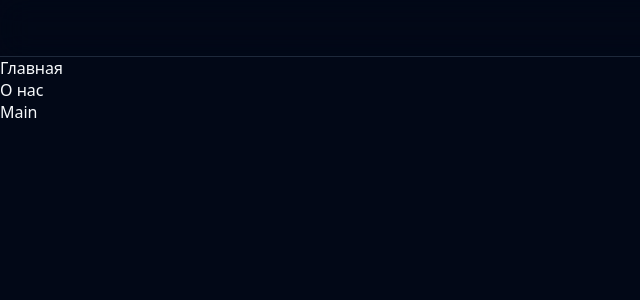
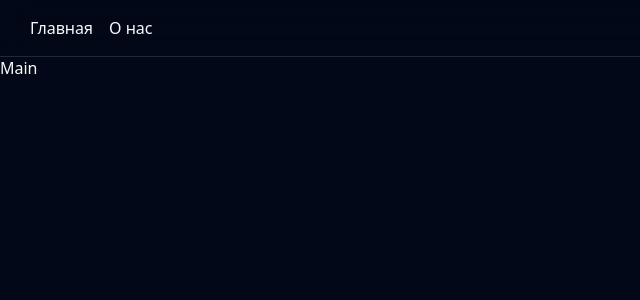
Before and after one commit to StasKolko/druzya, a React app: page / in a window 1280 px wide. Shown: the top 300 px of the page, without its empty margins (0-640 px from the left). Built offline with nearby package versions, Linux system fonts and the light colour scheme.

Commit message:
add ThemeProvider in main index.tsx

```diff
--- a/src/app/App.tsx
+++ b/src/app/App.tsx
@@ -1,22 +1,21 @@
 import "./styles/index.scss";
 
-import { Link } from "react-router-dom"
-import { AppRouter } from "./providers/AppRouter"
-import { Header } from "widgets/Header"
+import { cn } from "shared/lib/classNames";
+import { Header } from "widgets/Header";
+import { Suspense } from "react";
+import { AppRouter } from "./providers/AppRouter";
+import { useTheme } from "./providers/ThemeProvider";
 
-export const App = () => {
+const App = () => {
+  const { themeMode, themeColor } = useTheme();
   return (
-    <div className="app dark blue">
-      <Header />
-      <ul>
-        <li>
-          <Link to="/">Главная</Link>
-        </li>
-        <li>
-          <Link to="/about">О нас</Link>
-        </li>
-      </ul>
-      <AppRouter />
+    <div className={cn("app", {}, [themeMode, themeColor])}>
+      <Suspense fallback="">
+        <Header />
+        <AppRouter />
+      </Suspense>
     </div>
-  )
-}
+  );
+};
+
+export default App;
--- /dev/null
+++ b/src/features/AppNav/index.tsx
@@ -0,0 +1 @@
+export { AppNav } from "./ui/AppNav";
--- /dev/null
+++ b/src/features/AppNav/ui/AppNav.tsx
@@ -0,0 +1,18 @@
+import { Link } from "react-router-dom";
+
+interface AppNavProps {
+  className?: string;
+}
+
+export const AppNav = ({ className }: AppNavProps) => {
+  return (
+    <ul className={className}>
+      <li>
+        <Link to="/">Главная</Link>
+      </li>
+      <li>
+        <Link to="/about">О нас</Link>
+      </li>
+    </ul>
+  );
+};
--- a/src/index.tsx
+++ b/src/index.tsx
@@ -1,11 +1,13 @@
 import { render } from "react-dom";
 import { BrowserRouter } from "react-router-dom";
-
-import { App } from "./app/App"
+import { ThemeProvider } from "app/providers/ThemeProvider";
+import App from "./app/App";
 
 render(
   <BrowserRouter>
-    <App />
+    <ThemeProvider>
+      <App />
+    </ThemeProvider>
   </BrowserRouter>,
-  document.getElementById("root")
-)
+  document.getElementById("root"),
+);
--- a/src/widgets/Header/ui/Header.tsx
+++ b/src/widgets/Header/ui/Header.tsx
@@ -1,6 +1,6 @@
 // import { ThemeModeSwitcher } from "features/ThemeModeSwitcher";
 // import { ThemeColorSwitcher } from "features/ThemeColorSwitcher";
-// import { AppNav } from "features/AppNav";
+import { AppNav } from "features/AppNav";
 // import { LanguageSwitcher } from "features/LanguageSwitcher/ui/LanguageSwitcher";
 import cls from "./Header.module.scss";
 
@@ -12,7 +12,7 @@ export const Header = () => {
     <header className={cls.header}>
       <div className={cls.container}>
         <nav className={cls.navigation}>
-          {/* <AppNav className={cls.navigation__links} /> */}
+          <AppNav className={cls.navigation__links} />
         </nav>
 
         <div className={cls.actions}>
```
